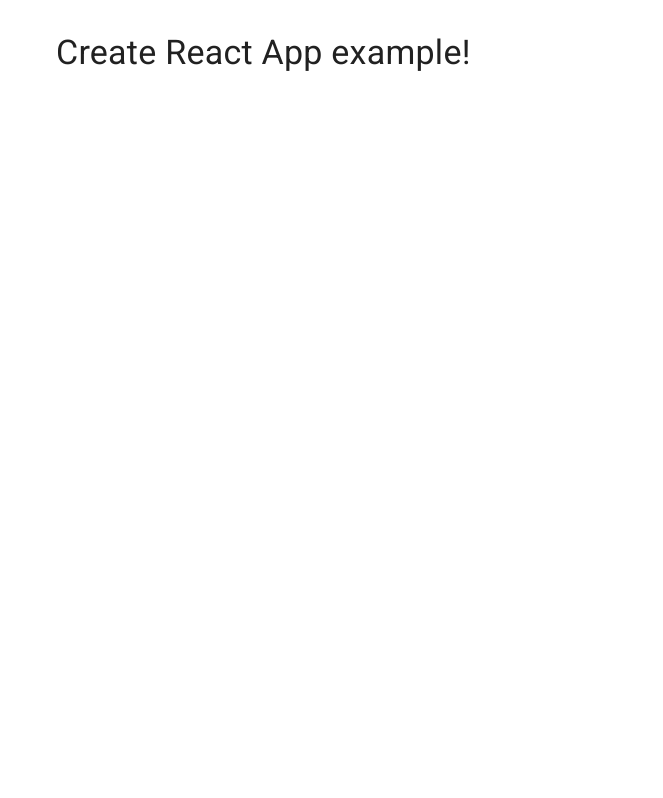
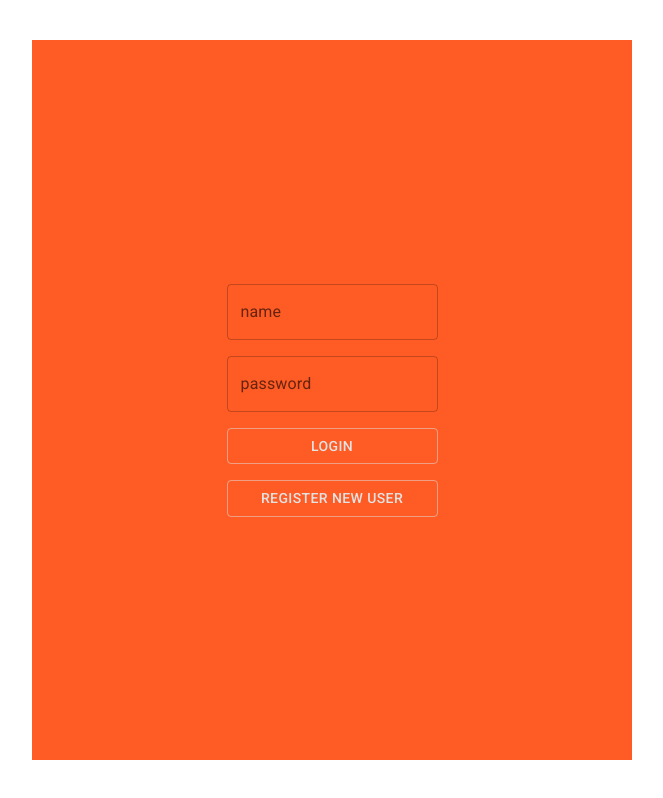
Before and after one commit to KevChaplin/wfh-ninja, a React (Create React App) app in the folder client/: page / in a window 1280 px wide. Shown: the whole page, without its empty margins (308-971 px from the left). Built offline with nearby package versions, Linux system fonts and the light colour scheme.

Commit message:
basic login/register page setup, no api call yet

```diff
--- a/client/src/App.js
+++ b/client/src/App.js
@@ -1,16 +1,12 @@
 import * as React from 'react';
 import Container from '@mui/material/Container';
-import Typography from '@mui/material/Typography';
-import Box from '@mui/material/Box';
+
+import Login from './Login'
 
 export default function App() {
   return (
-    <Container maxWidth="sm">
-      <Box sx={{ my: 4 }}>
-        <Typography variant="h4" component="h1" gutterBottom>
-          Create React App example!
-        </Typography>
-      </Box>
+    <Container maxWidth="sm" sx={{ height: '90vh', width: '100vw', bgcolor: 'primary.main', my: 5 }}>
+      <Login />
     </Container>
   );
 }
--- /dev/null
+++ b/client/src/Login.js
@@ -0,0 +1,47 @@
+import * as React from 'react'
+import Container from '@mui/material/Container'
+import Box from '@mui/material/Box';
+import Stack from '@mui/material/Stack'
+import Button from '@mui/material/Button'
+import TextField from '@mui/material/TextField'
+
+
+export default function Login() {
+
+    const [ name, setName ] = React.useState("")
+    const [ password, setPassword ] = React.useState("")
+
+    const handleChangeName = (e) => setName(e.target.value)
+    const handleChangePassword = (e) => setPassword(e.target.value)
+
+    return (
+        <Container
+            sx={{
+                height: '100%',
+                display: 'flex',
+                flexDirection: 'column',
+                alignItems: 'center',
+                justifyContent: 'center'
+            }}
+        >
+            <Stack spacing={2}>
+                <TextField
+                    id="userName"
+                    label="name"
+                    value={name}
+                    onChange={handleChangeName}
+                    color="secondary"
+                />
+                <TextField
+                    id="userPassword"
+                    label="password"
+                    value={password}
+                    onChange={handleChangePassword}
+                    color="secondary"
+                />
+            <Button variant='outlined' color="secondary">Login</Button>
+            <Button variant='outlined' color="secondary">Register New User</Button>
+            </Stack>
+        </Container>
+    )
+}
--- a/client/src/theme.js
+++ b/client/src/theme.js
@@ -5,10 +5,13 @@
 const theme = createTheme({
   palette: {
     primary: {
-      main: '#556cd6',
+      main: 'hsl(15, 99%, 57%)',
     },
     secondary: {
-      main: '#19857b',
+      main: 'hsl(0, 0%, 89%)',
+    },
+    tertiary: {
+      main: 'hsl(0, 0%, 18%)'
     },
     error: {
       main: red.A400,
```
